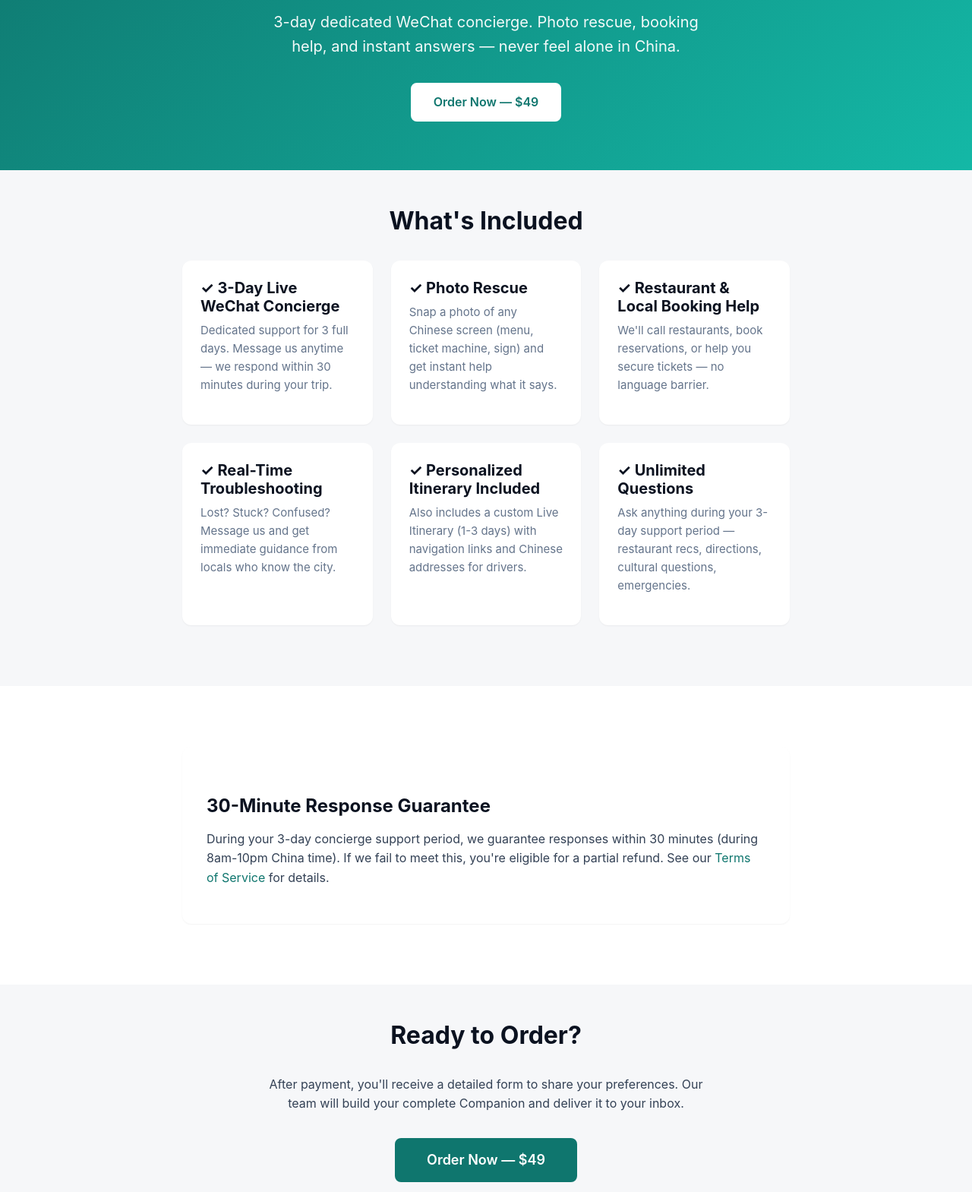
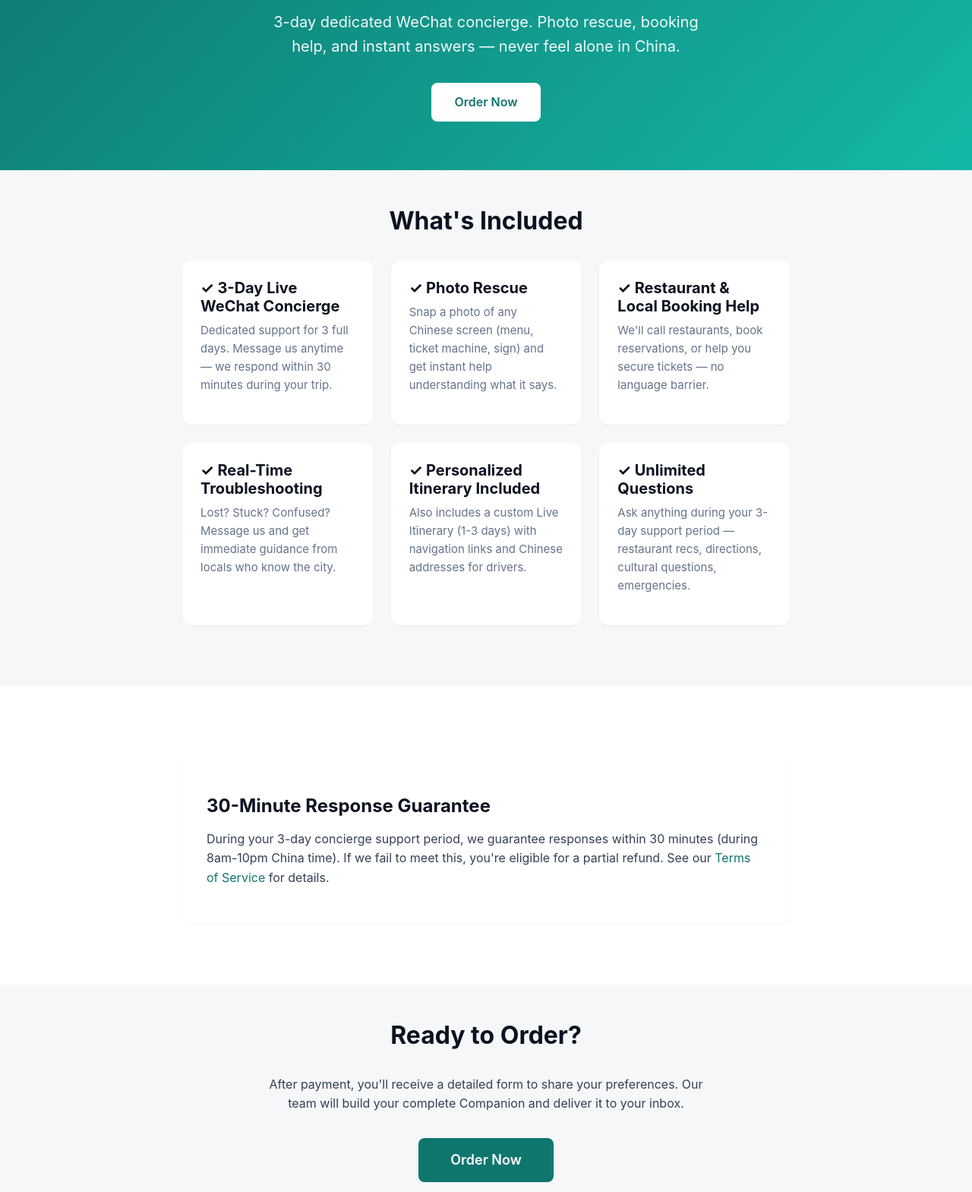
Before and after one commit to zhaojn515/roami-travel, a plain HTML site: page order/companion/index.html in a window 1280 px wide. Shown: the part 280-1849 px from the top of the page at 76% size. Drawn offline with Linux system fonts and the light colour scheme.

Commit message:
Remove price from CTA buttons + optimize product descriptions

```diff
--- a/order/companion/index.html
+++ b/order/companion/index.html
@@ -54,7 +54,7 @@
         <h1>Shenzhen Companion</h1>
         <div class="pricing-price" style="color:white;margin:var(--space-sm) 0;">$49 <span style="color:rgba(255,255,255,0.7);">USD</span></div>
         <p class="hero-subtitle">3-day dedicated WeChat concierge. Photo rescue, booking help, and instant answers — never feel alone in China.</p>
-        <a href="#order" class="btn btn-secondary" data-track="companion">Order Now — $49</a>
+        <a href="#order" class="btn btn-secondary" data-track="companion">Order Now</a>
       </div>
     </section>
 
@@ -106,7 +106,7 @@
       <div class="container" style="text-align:center;">
         <h2 class="section-title">Ready to Order?</h2>
         <p style="margin-bottom:var(--space-lg);color:var(--color-text);max-width:600px;margin-left:auto;margin-right:auto;">After payment, you'll receive a detailed form to share your preferences. Our team will build your complete Companion and deliver it to your inbox.</p>
-        <a href="https://www.creem.io/payment/prod_5DBQCYuLYw0m5sBRYTfzqE" class="btn btn-primary" style="font-size:1.125rem;padding:1rem 2.5rem;" data-track="companion" id="creem-companion">Order Now — $49</a>
+        <a href="https://www.creem.io/payment/prod_5DBQCYuLYw0m5sBRYTfzqE" class="btn btn-primary" style="font-size:1.125rem;padding:1rem 2.5rem;" data-track="companion" id="creem-companion">Order Now</a>
         <p style="margin-top:var(--space-sm);font-size:0.875rem;color:var(--color-text-light);">Payment processed securely via Creem. Credit/debit cards accepted.</p>
       </div>
     </section>
```
